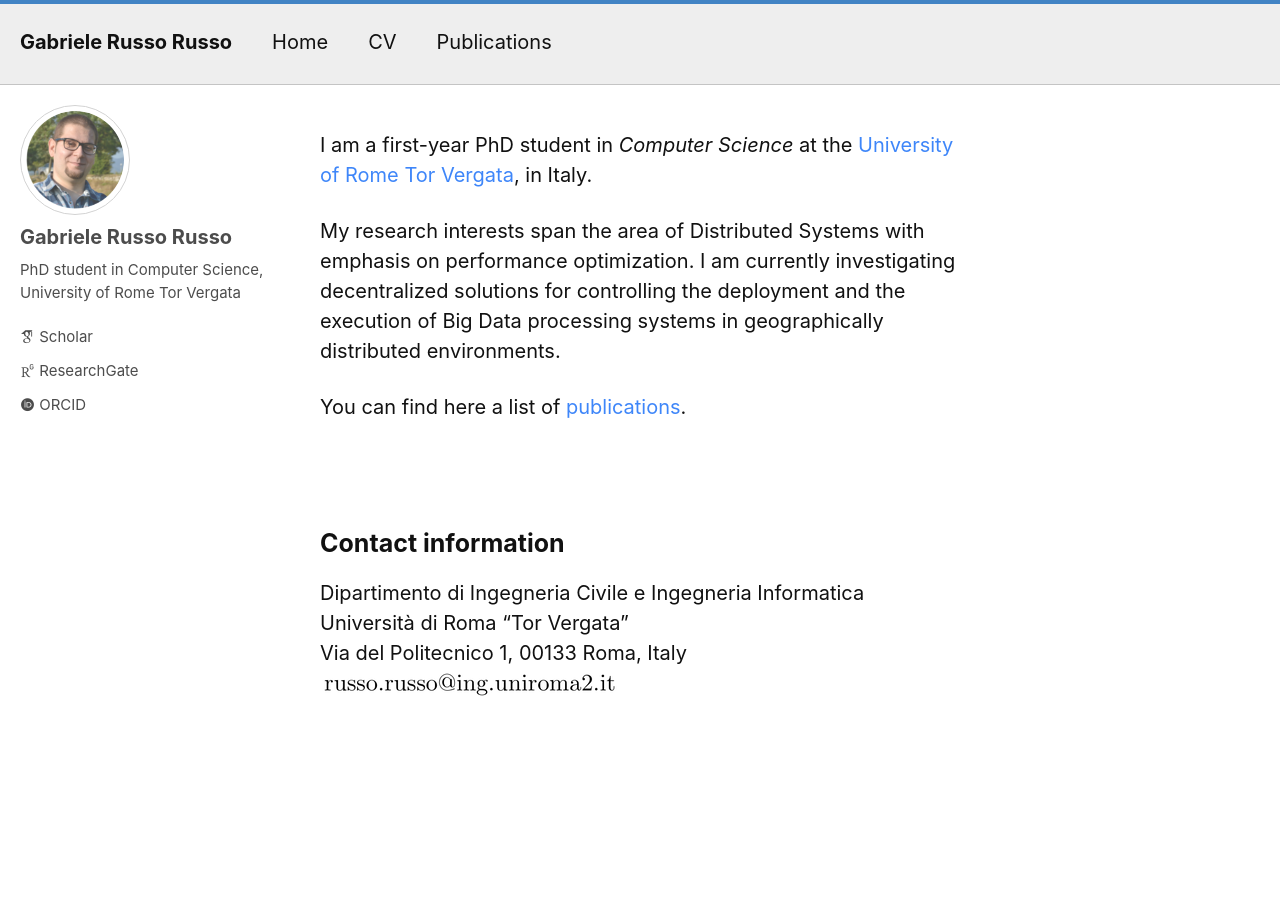
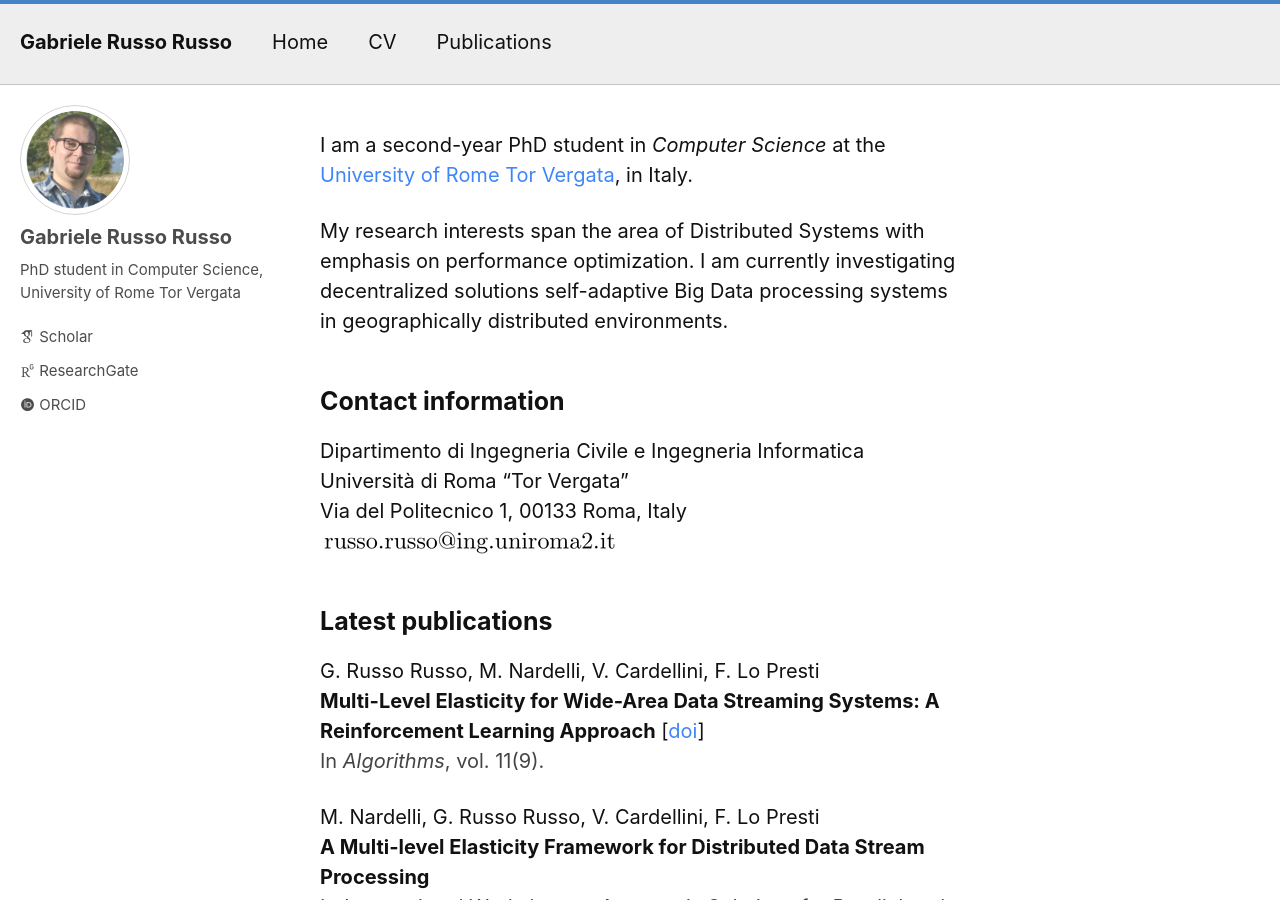
Before and after one commit to grussorusso/grussorusso.github.io, a Jekyll site: the page built from index.md, in a window 1280 px wide and 900 px high. Built offline with Jekyll 4.4.1, drawn with Linux system fonts in a browser that asks for light colours; nearby versions of some CDN libraries; some web fonts are replaced; some of the changed text lies outside the part shown.

Commit message:
Minor updates

```diff
--- a/_includes/home-content.md
+++ b/_includes/home-content.md
@@ -1,15 +1,9 @@
-I am a first-year PhD student in *Computer Science* at the
+I am a second-year PhD student in *Computer Science* at the
 [University of Rome Tor Vergata](http://web.uniroma2.it), in Italy.
 
 My research interests span the area of Distributed Systems with emphasis on performance optimization.
-I am currently investigating decentralized solutions for controlling the
-deployment and the execution of Big Data processing systems
-in geographically distributed environments.
-
-You can find here a list of [publications]({{ site.baseurl
-		}}/publications.html).
-
-&nbsp;
+I am currently investigating decentralized solutions
+self-adaptive Big Data processing systems in geographically distributed environments.
 
 
 <a name ="contact"></a>
@@ -18,3 +12,15 @@
 Università di Roma "Tor Vergata"<br/>
 Via del Politecnico 1, 00133 Roma, Italy<br/>
 ![]({{ site.baseurl }}/assets/images/email_addr.png)
+
+## Latest publications
+{% for y in site.data.publications limit: 1 %}
+  {% for paper in y.papers limit: 3 %}
+{{ paper.authors }}<br/>
+**{{paper.title}}**&nbsp;{% if paper.link %}\[[{{ paper.link_title }}]({{ paper.link }})\]{% endif %}{% if paper.pdf %}&nbsp;[\[pdf]({{ paper.pdf }})\]{% endif %}<br/>
+<span class="publications-info">{{paper.info}}</span>
+  {% endfor %}
+{% endfor %}
+
+You can find [here]({{ site.baseurl }}/publications.html) a list of all my publications.
+{: .notice--info}
```
Also changed, not shown: _pages/cv.md (+3 -6 lines), 1 other file.
